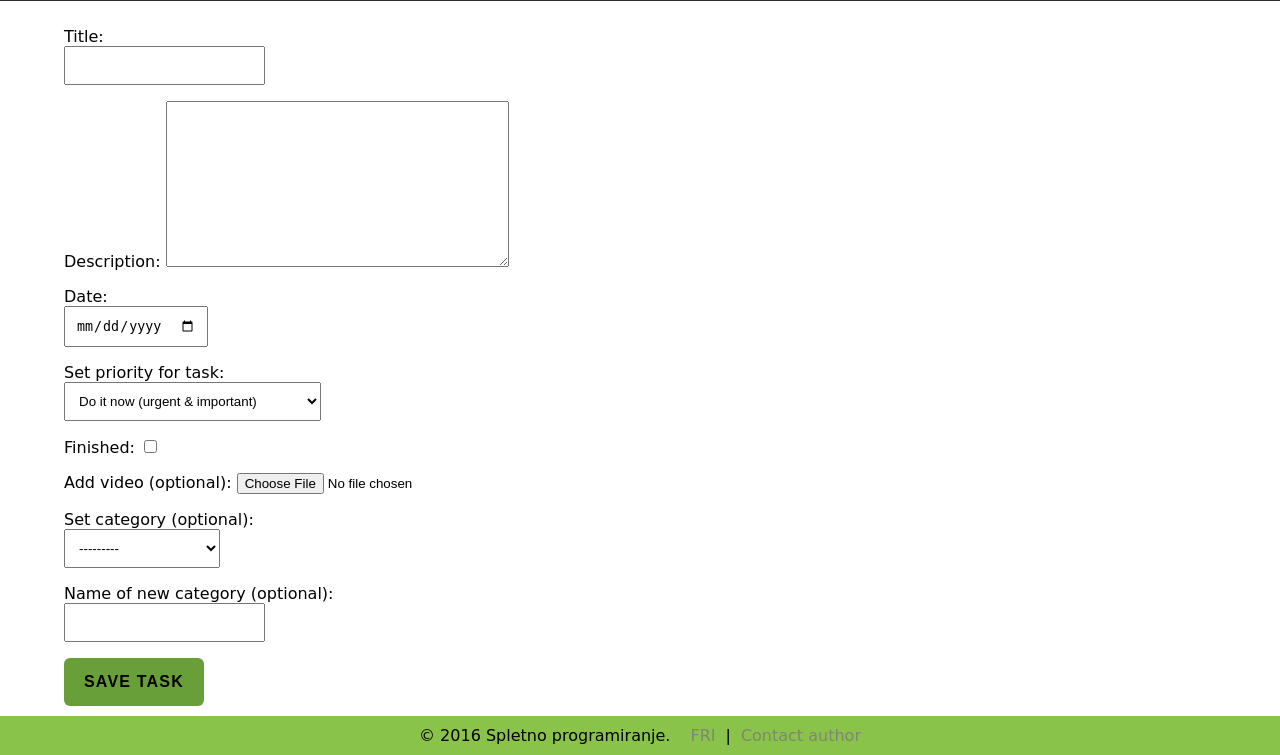
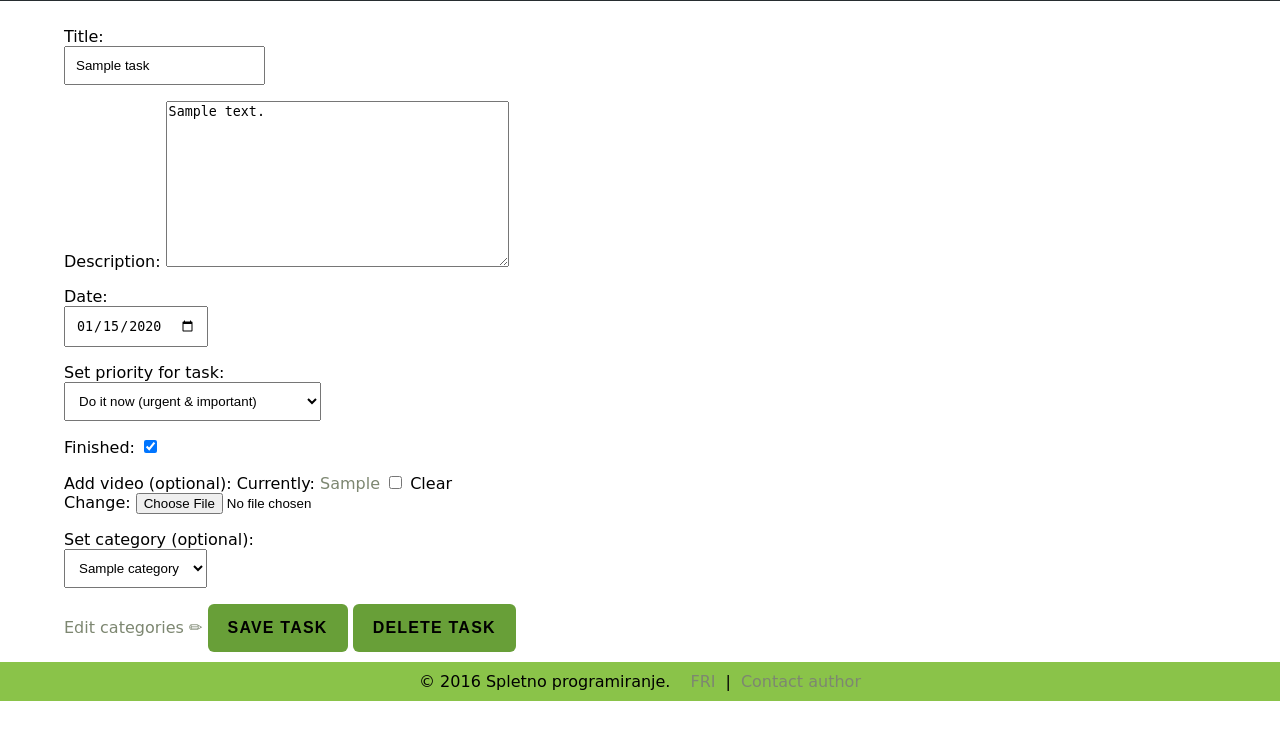
Before and after one commit to kknavs/sp-2016, a Django app: page /task/edit/1/ in a window 1280 px wide. Shown: the part 150-905 px from the top of the page. After the commit the page ends 851 px from the top, so only its background shows below. Run offline with Django 3.2, Linux system fonts and the light colour scheme; a user stored in the database is signed in; tables that the repository leaves empty hold one stand-in row (values such as "Sample post").

Commit message:
Updated category, added delete.

```diff
--- a/src/_django_dotodo/dotodo/forms.py
+++ b/src/_django_dotodo/dotodo/forms.py
@@ -31,7 +31,7 @@
 
 class EditTaskForm(forms.ModelForm):
     date = forms.fields.DateField(localize=True, widget=DateTypeInput)
-    # newCategory = forms.fields.CharField(label='Name of new category (optional):', required=False) - separate form
+    # newCategory = forms.fields.CharField(label='Name of new category (optional):', required=False) #- separated
 
     def __init__(self, *args, **kwargs):
         self.request = kwargs.pop('request', None)
@@ -55,18 +55,24 @@
 
 
 class EditCategoryForm(forms.ModelForm):
+    category = forms.ModelChoiceField(label='Category', queryset=Category.objects.all(), empty_label='*Add new category*', required=False)
+    cat_name = forms.fields.CharField(label='Name of category:', required=False)
+    # http://stackoverflow.com/questions/4880842/how-to-dynamically-set-the-queryset-of-a-models-modelchoicefield-on-a-forms-form
+
     def __init__(self, *args, **kwargs):
         self.request = kwargs.pop('request', None)
         super(EditCategoryForm, self).__init__(*args, **kwargs)
-        self.fields['name'].label = 'Name of new category (optional):'
 
     def save(self, *args, **kwargs):
-        kwargs['commit'] = False
-        obj = super(EditCategoryForm, self).save(*args, **kwargs)
-        if self.request:
-            obj.user = self.request.user
-        obj.save()
-        return obj
+        if self.request.POST.get('cat_name'):
+            kwargs['commit'] = False
+            obj = super(EditCategoryForm, self).save(*args, **kwargs)
+            if self.request:
+                obj.user = self.request.user
+            obj.save()
+            return obj
+        self.add_error('cat_name', 'Name is required field for new category and update.')
+        return None
 
     class Meta:
         model = Category
--- a/src/_django_dotodo/dotodo/models.py
+++ b/src/_django_dotodo/dotodo/models.py
@@ -12,10 +12,13 @@
 
 
 class Category(models.Model):
-    name = models.CharField(max_length=100, default='')
+    cat_name = models.CharField(max_length=100, default='')
     created_date = models.DateTimeField(default=timezone.now)
     updated_date = models.DateTimeField(default=timezone.now)
     user = models.ForeignKey(User, on_delete=models.CASCADE)
+
+    def __str__(self):
+        return u'{0}'.format(self.cat_name)
 
 
 class Task(models.Model):
--- a/src/_django_dotodo/dotodo/templates/dotodo/task.html
+++ b/src/_django_dotodo/dotodo/templates/dotodo/task.html
@@ -15,9 +15,13 @@
                 <form method="POST"  action="">
                     {% csrf_token %}
                     {{ edit_form.as_p }}
-                    {{ edit_form_cat.as_p}}
+                    <a href="{% url 'category' %}" target="_blank">Edit categories &#x270F</a>
                     <input class="button" name="submitTask" id="submitTask"  value="Save task" type="submit" />
+                    {% if request.get_full_path != "/task/" %}
+                    <input class="button" name="deleteTask" id="deleteTask"  value="Delete task" type="submit" />
+                    {% endif %}
                 </form>
+
 
     </section>
 {% endblock %}
--- a/src/_django_dotodo/dotodo/urls.py
+++ b/src/_django_dotodo/dotodo/urls.py
@@ -10,7 +10,10 @@
     url(r'^reset/', views.reset, name='reset'),
 
     url(r'^home/', views.home, name='home'),
-    url(r'^task/', views.task, name='task'),
+    url(r'^task/$', views.task, name='task'),
+    url(r'^task/edit/(?P<id>\d+)/$', views.task, name='task'),
+    url(r'^category/$', views.category, name='category'),
+    # url(r'^category/edit/(?P<id>\d+)/$', views.category, name='category'),
     url(r'^activity/', views.activity, name='activity'),
     url(r'^settings/', views.settings, name='settings'),
     url(r'^logout/', views.logout_user, name='logout'),
--- a/src/_django_dotodo/dotodo/views.py
+++ b/src/_django_dotodo/dotodo/views.py
@@ -1,10 +1,11 @@
-from django.shortcuts import render, redirect
-from django.http import HttpResponseRedirect
+from django.shortcuts import render, redirect, get_object_or_404
+from django.http import HttpResponseRedirect, HttpResponseForbidden
 from django.urls import reverse
 from .forms import LoginForm, EditTaskForm, EditCategoryForm
 
 from django.contrib.auth import authenticate, login, logout
 from django.contrib.auth.decorators import login_required
+from .models import Task, Category
 # Create your views here.
 
 
@@ -52,22 +53,57 @@
 
 
 @login_required(login_url="login")
-def task(request):
+def task(request, id=None):
+    if id:
+        task = get_object_or_404(Task, pk=id)
+        if task.user != request.user:
+            return HttpResponseForbidden()
+    else:
+        task = Task(user=request.user)
+
+    form = EditTaskForm(request.POST or None, instance=task, request=request)
     context = {}
     if request.method == 'POST':
-        form = EditTaskForm(request.POST, request=request)
-        form_cat = EditCategoryForm(request.POST, request=request)
-        if form_cat.is_valid():
-            cat = form_cat.save()
+        if 'deleteTask' in request.POST:
+            task.delete()
+            return HttpResponseRedirect(reverse('task'))
+        else:
             if form.is_valid():
-                form.save(category=cat)
-                return index(request)
+                form.save()
+            return HttpResponseRedirect(reverse('task'))
+    context['edit_form'] = form
+    return render(request, 'dotodo/task.html', context)
+
+
+@login_required(login_url="login")
+def category(request, id=None):
+    if id:
+        category = get_object_or_404(Category, user=request.user, pk=id)
+        if category.user != request.user:
+            return HttpResponseForbidden()
     else:
-        form_cat = EditCategoryForm()
-        form = EditTaskForm()
+        category = Category(user=request.user)
+
+    form = EditCategoryForm(request.POST or None, instance=category, request=request)
+    context = {}
+    if request.method == 'POST':
+        if request.POST.get('category'):
+            category = get_object_or_404(Category, user=request.user, pk=request.POST.get('category'))
+            form = EditCategoryForm(request.POST or None, instance=category, request=request)
+            if category.user != request.user:
+                return HttpResponseForbidden()
+        else:
+            category = Category(user=request.user)
+        if 'deleteCategory' in request.POST:
+            category.delete()
+            return HttpResponseRedirect(reverse('category'))
+        else:
+            if form.is_valid():
+                test = form.save()
+                if test:
+                    return HttpResponseRedirect(reverse('category'))
     context['edit_form'] = form
-    context['edit_form_cat'] = form_cat
-    return render(request, 'dotodo/task.html', context)
+    return render(request, 'dotodo/category.html', context)
 
 
 @login_required(login_url="login")
@@ -79,4 +115,3 @@
 def logout_user(request):
     logout(request)
     return HttpResponseRedirect(reverse('index'))  # reverse = maps name of the route (dotodo/)
-    # http://stackoverflow.com/questions/21693342/django-after-login-required-redirect-to-next
```
Also changed, not shown: src/_django_dotodo/dotodo/templates/dotodo/category.html (added, +24 -0 lines), src/_django_dotodo/dotodo/migrations/0002_auto_20161229_1700.py (added).
